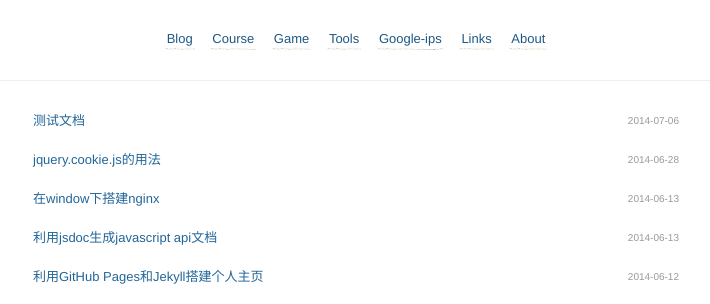
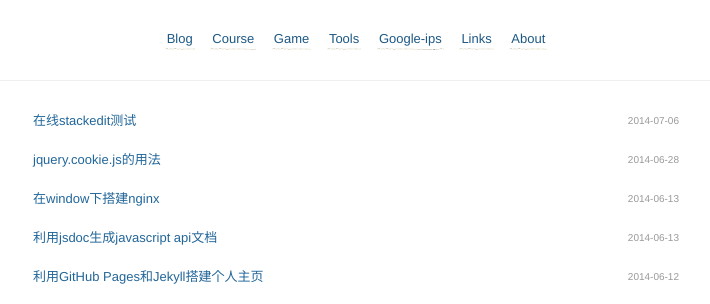
Before and after one commit to tandaly/blog, a Jekyll site: the page built from index.html, in a window 1280 px wide. Shown: the part 212-516 px from the top of the page, without its empty margins (284-994 px from the left). Built offline with Jekyll 4.4.1, drawn with Linux system fonts in a browser that asks for light colours; Markdown is read by kramdown in place of the engine named in the settings; comment, search, counter and statistics services are not loaded.

Commit message:
Published with https://stackedit.io/

```diff
--- a/_posts/2014-7-6-test.md
+++ b/_posts/2014-7-6-test.md
@@ -1,10 +1,9 @@
 ---
 layout: post
-title: 测试文档
+title: 在线stackedit测试
 date: 2014-07-6 17:32:10
 ---
 
-##  在线测试文档
 
 在字里行间插入代码片段`var a = 0`，怎么样，还可以吧。
 
```
